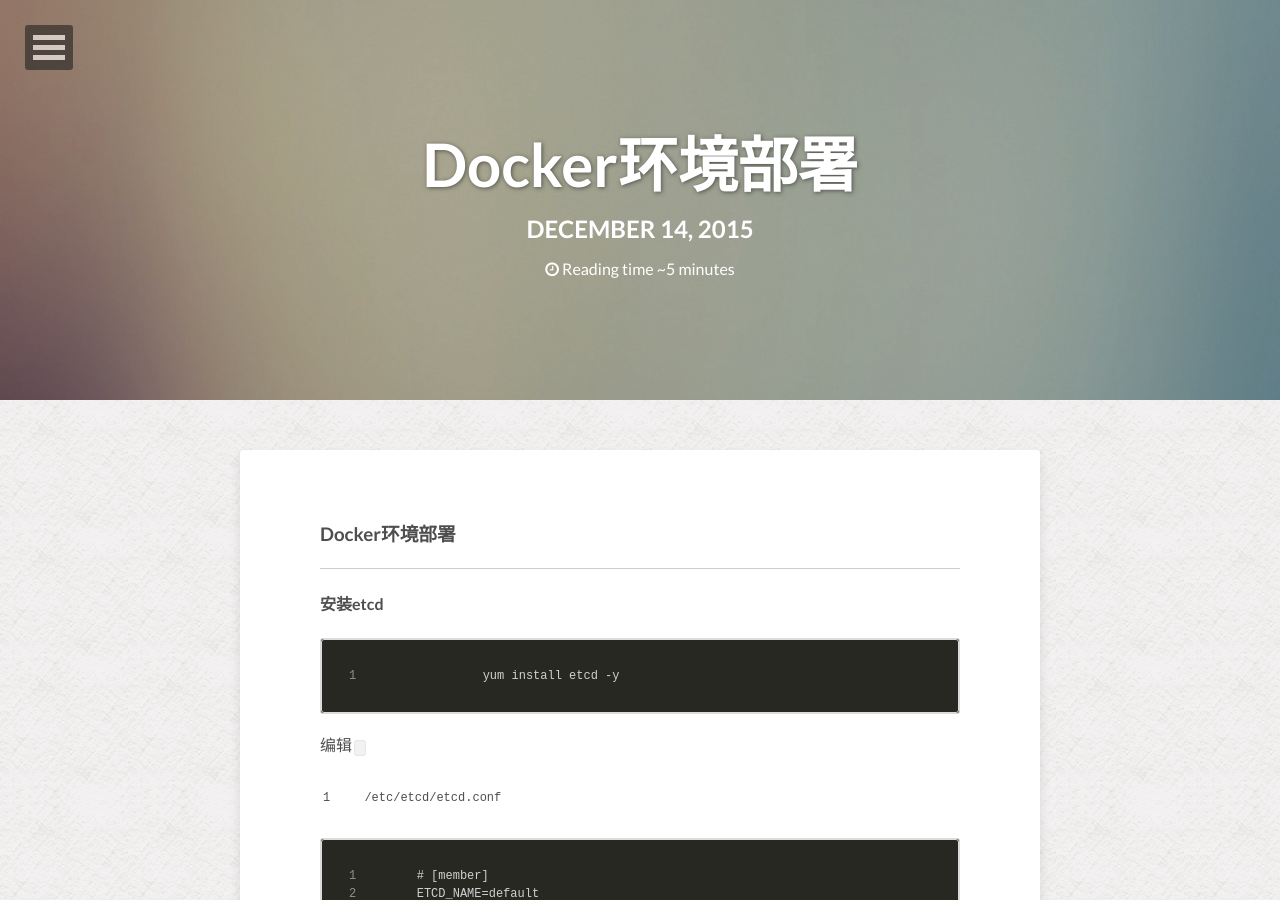
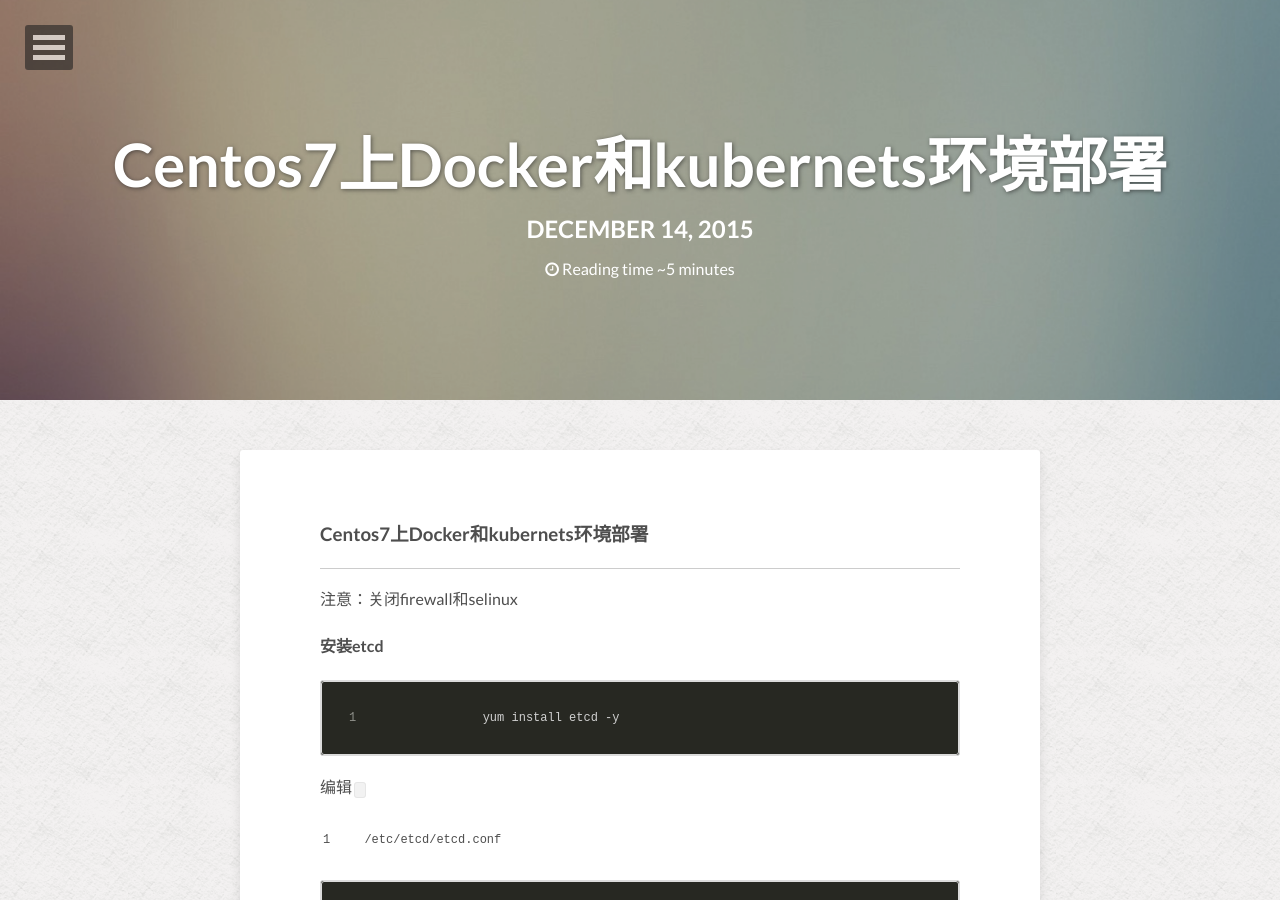
Before and after one commit to hj1984930/hj1984930.github.io, a Jekyll site: the page built from _posts/2015-12-14-docker-kubernets.md, in a window 1280 px wide and 900 px high. Built offline with Jekyll 4.4.1, drawn with Linux system fonts in a browser that asks for light colours; nearby versions of some CDN libraries; comment, search, counter and statistics services are not loaded.

Commit message:
add kubernetes docker

```diff
--- a/_posts/2015-12-14-docker-kubernets.md
+++ b/_posts/2015-12-14-docker-kubernets.md
@@ -1,6 +1,6 @@
 ---
 layout: post
-title: Docker环境部署
+title: Centos7上Docker和kubernets环境部署
 description: ""
 modified: 2015-12-08
 tags: [docker,kubernetes]
@@ -9,9 +9,11 @@
 
 ---
 
-###Docker环境部署
+###Centos7上Docker和kubernets环境部署
 
 - - -
+
+注意：关闭firewall和selinux
 
 ####安装etcd
 
```
